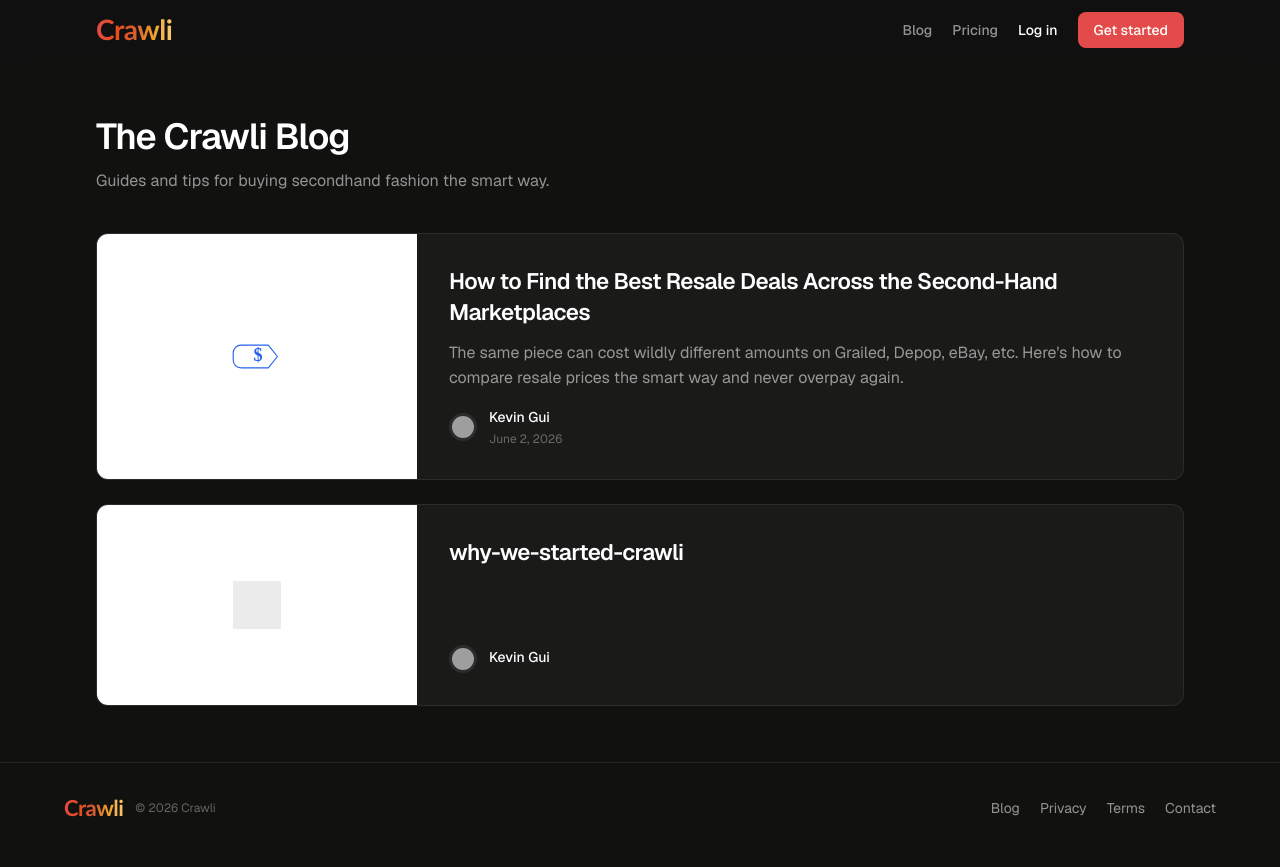
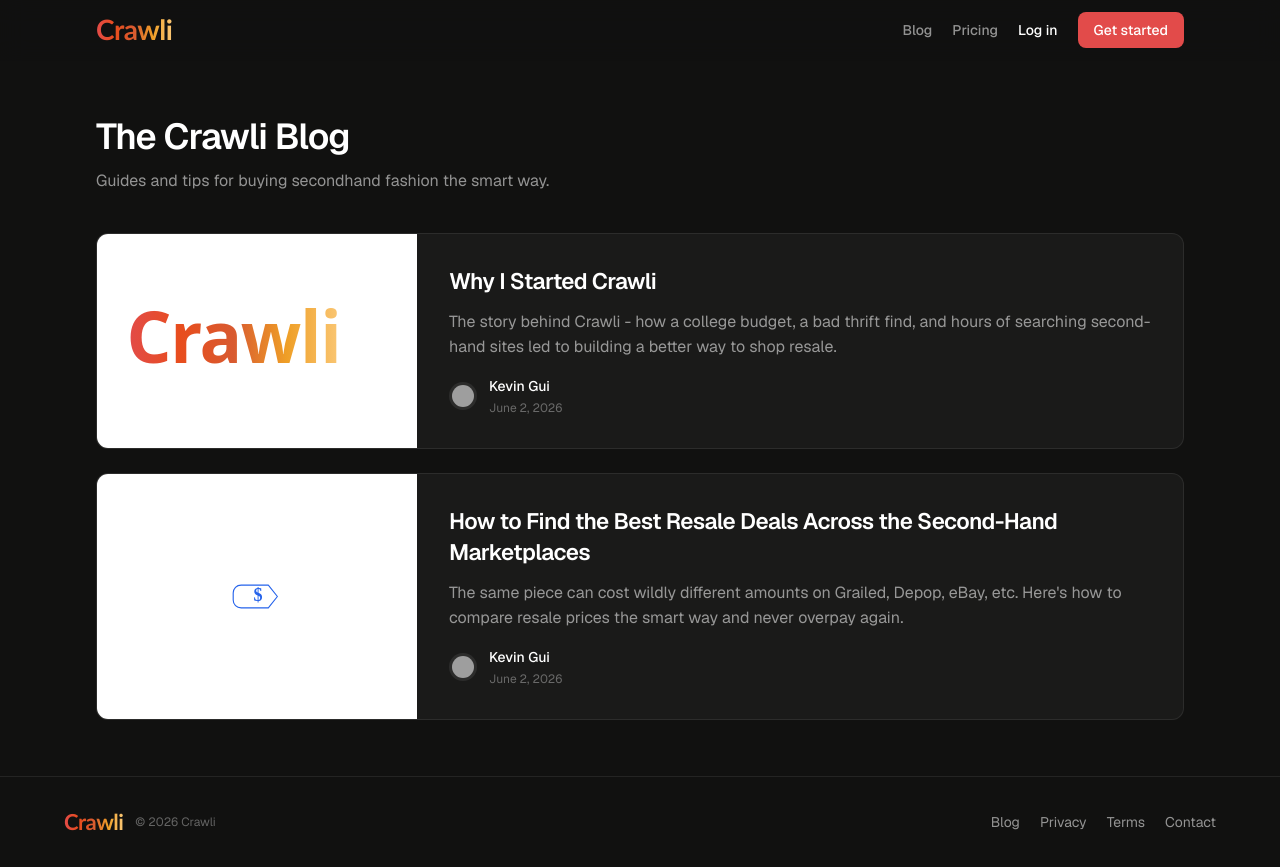
Before and after one commit to kevinguii/crawli, a Next.js app: page /blog in a window 1280 px wide. Built offline with nearby package versions, Linux system fonts and the light colour scheme; no server answers; grey boxes are pictures that could not be loaded.

Commit message:
why i started crawli

```diff
--- a/app/blog/[slug]/page.tsx
+++ b/app/blog/[slug]/page.tsx
@@ -46,7 +46,7 @@ export async function generateMetadata({ params }: Props): Promise<Metadata> {
 
 function formatDate(iso: string): string {
   if (!iso) return '';
-  return new Date(iso).toLocaleDateString('en-US', {
+  return new Date(iso.includes('T') ? iso : iso + 'T00:00:00').toLocaleDateString('en-US', {
     year: 'numeric',
     month: 'long',
     day: 'numeric',
@@ -136,8 +136,8 @@ export default async function BlogPost({ params }: Props) {
             <img
               src={post.cover}
               alt=""
-              className="w-full object-contain p-8"
-              style={{ maxHeight: '380px' }}
+              className="object-contain p-8"
+              style={{ maxHeight: '380px', maxWidth: '100%' }}
             />
           </div>
         )}
--- a/app/blog/page.tsx
+++ b/app/blog/page.tsx
@@ -14,7 +14,7 @@ export const metadata: Metadata = {
 
 function formatDate(iso: string): string {
   if (!iso) return '';
-  return new Date(iso).toLocaleDateString('en-US', {
+  return new Date(iso.includes('T') ? iso : iso + 'T00:00:00').toLocaleDateString('en-US', {
     year: 'numeric',
     month: 'long',
     day: 'numeric',
--- a/content/blog/how-to-find-the-best-resale-deals.md
+++ b/content/blog/how-to-find-the-best-resale-deals.md
@@ -22,7 +22,7 @@ Here's why resale prices vary so wildly:
 
 1. **Search the exact model name**, not just the brand. A search like "Raf Simons bomber" returns noise; the specific season or style code does not.
 2. **Compare total cost**, including shipping and any buyer protection fees.
-3. **Check sold listings** where you can — they tell you what the market actually pays.
+3. **Check sold listings** where you can, they tell you what the market actually pays.
 4. **The cheapest listing almost never shows up first.** You have to dig across platforms to find it.
 
 > The goal isn't to find *a* price. It's to find the *distribution* of prices, then buy near the bottom of it.
--- a/content/blog/why-we-started-crawli.md
+++ b/content/blog/why-we-started-crawli.md
@@ -0,0 +1,21 @@
+---
+title: "Why I Started Crawli"
+description: "The story behind Crawli - how a college budget, a bad thrift find, and hours of searching second-hand sites led to building a better way to shop resale."
+date: "2026-06-02"
+cover: "/crawli.svg"
+tags: ["story", "second-hand", "resale"]
+---
+
+# Why I Started Crawli
+
+I still remember back when I was a sophomore in college, looking for ways to spice up my wardrobe. I had seen friends with shirts I wanted, styles I wanted to dress as, and shoes that I thought would look good on me. But I was balling on a budget. That's when I started to fall deep into the rabbit hole of second-hand fashion.
+
+There were an endless array of stores to look from and an endless array of options to look at. But I never found the grail I was looking for—something stylish that no one else had. I could either never find it, or it was always sold out, or it was always too expensive for me. I ended up buying a "vintage" jacket that was a little too distressed for my liking. $20 and hours of research looking for the grail, just for me to throw it away as soon as it arrived and request a refund. The search process was tireless, and I never found what I really wanted.
+
+That's why I decided to build Crawli.
+
+Crawli is my first passion project. I wanted to tailor this product to two audiences: people like sophomore me just looking for a good deal, and resellers who are looking to do research on things they want to sell. I hope this product can deliver on the needs of the overall second-hand community, and I hope to provide what is needed.
+
+If you have any questions, feel free to reach out at hello@thecrawli.com.
+
+Happy Crawling.
```
